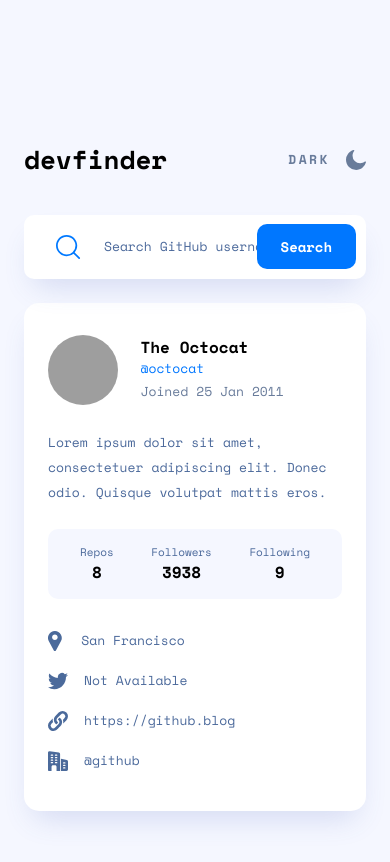
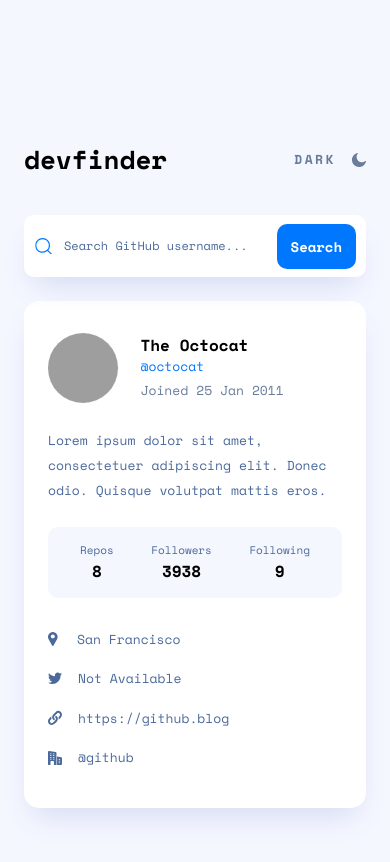
Before and after one commit to hooiyan/fem-github-user-search-app, a Vue app: page / in a window 390 px wide. Shown: the top 862 px of the page. Built offline with nearby package versions, Linux system fonts and the light colour scheme; grey boxes are pictures that could not be loaded.

Commit message:
Make SearchBar responsive

```diff
--- a/src/assets/IconSearch.vue
+++ b/src/assets/IconSearch.vue
@@ -3,7 +3,7 @@
     height="24"
     width="25"
     xmlns="http://www.w3.org/2000/svg"
-    class="absolute translate-x-[32px]"
+    class="absolute translate-x-[32px] 2xs:translate-x-[16px]"
   >
     <path
       d="M10.609 0c5.85 0 10.608 4.746 10.608 10.58 0 2.609-.952 5-2.527 6.847l5.112 5.087a.87.87 0 01-1.227 1.233l-5.118-5.093a10.58 10.58 0 01-6.848 2.505C4.759 21.16 0 16.413 0 10.58 0 4.747 4.76 0 10.609 0zm0 1.74c-4.891 0-8.87 3.965-8.87 8.84 0 4.874 3.979 8.84 8.87 8.84a8.855 8.855 0 006.213-2.537l.04-.047a.881.881 0 01.058-.053 8.786 8.786 0 002.558-6.203c0-4.875-3.979-8.84-8.87-8.84z"
@@ -11,3 +11,11 @@
     />
   </svg>
 </template>
+
+<style>
+@media only screen and (max-width: 480px) {
+  svg {
+    zoom: 0.7;
+  }
+}
+</style>
--- a/src/components/SearchBar.vue
+++ b/src/components/SearchBar.vue
@@ -12,12 +12,12 @@
       name="username"
       id="username"
       placeholder="Search GitHub username..."
-      class="py-[22px] pl-[80px] w-full rounded-2xl focus:outline-none placeholder:text-lightModeSecondaryBlue text-lightModeBlack caret-lightModePrimaryBlue text-[1.8rem] xs:text-[1.3rem]"
+      class="py-[22px] pl-[80px] 2xs:pl-[40px] w-full rounded-2xl focus:outline-none placeholder:text-lightModeSecondaryBlue text-lightModeBlack caret-lightModePrimaryBlue text-[1.8rem] xs:text-[1.3rem] 2xs:text-[1.2rem]"
     />
     <input
       type="submit"
       value="Search"
-      class="text-lightModeWhitest bg-lightModePrimaryBlue font-bold py-[12px] px-[24px] rounded-[10px] absolute right-0 translate-x-[-10px] cursor-pointer hover:bg-myPrimaryBlueLighten xs:text-[1.4rem]"
+      class="text-lightModeWhitest bg-lightModePrimaryBlue font-bold py-[12px] px-[24px] 2xs:px-[14px] rounded-[10px] absolute right-0 translate-x-[-10px] cursor-pointer hover:bg-myPrimaryBlueLighten xs:text-[1.4rem]"
     />
   </form>
 </template>
```
